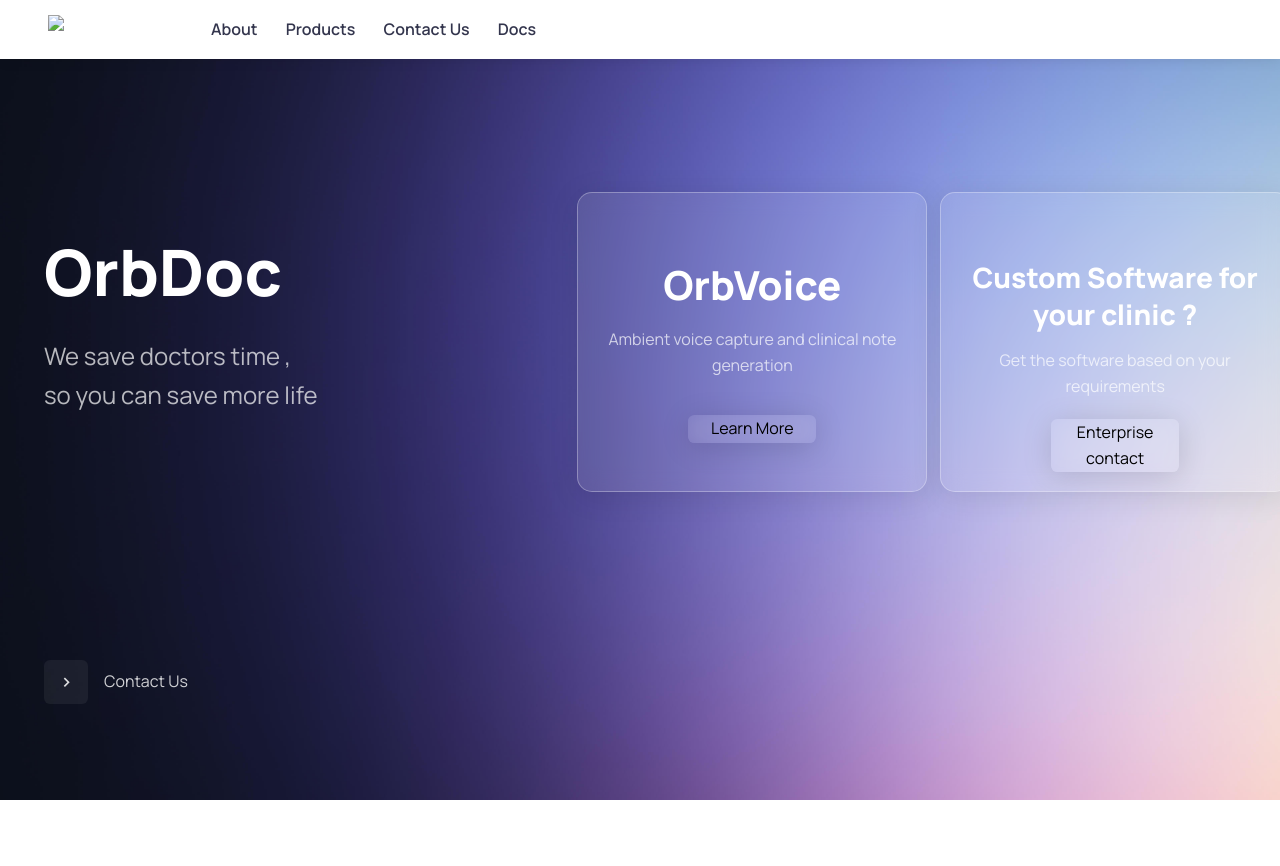
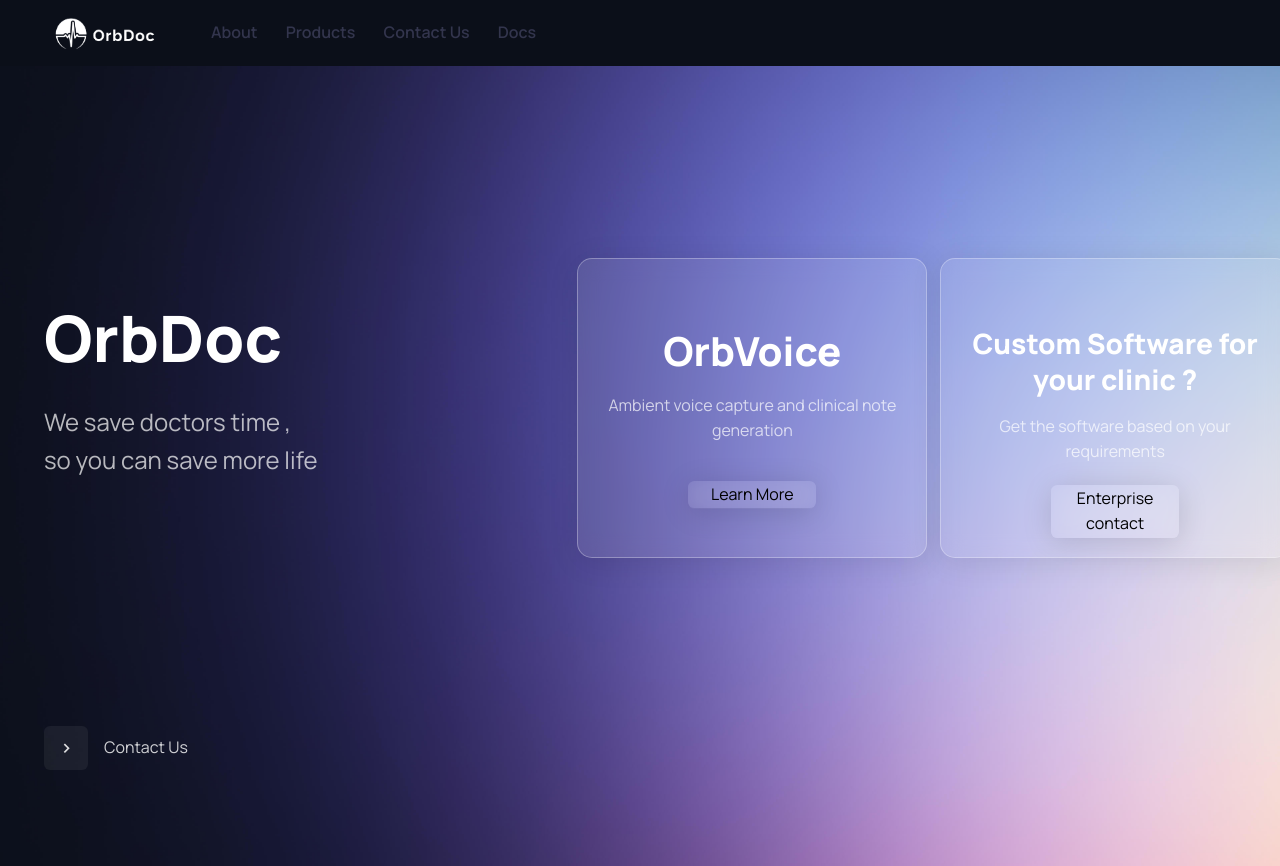
Before and after one commit to Pragatheeshwar07/orbdoc, a plain HTML site: page index.html in a window 1280 px wide. Before the commit the page ends 800 px from the top, so only its background shows below. Drawn offline with nearby package versions, Linux system fonts and the light colour scheme; some packages are replaced by stand-ins of ours; a script that the page names is missing.

Commit message:
Update index.html

```diff
--- a/index.html
+++ b/index.html
@@ -201,10 +201,10 @@
 
         <!-- Navbar -->
         <!-- Remove "fixed-top" class to make navigation bar scrollable with the page -->
-        <header class="header navbar navbar-expand-lg bg-light shadow-sm fixed-top" style="background-color: black;">
+        <header class="header navbar navbar-expand-lg" style="background-color: #0b0f19;">
             <div class="container px-3">
             <a href="index2.html" class="navbar-brand pe-3">
-                <img src="assets/img/logo5.png" width="110" style="margin-top: -1vw;">
+                <img src="logo5.png" width="110" style="margin-top: -1vw;">
             </a>
             <div id="navbarNav" class="offcanvas offcanvas-end">
                 <div class="offcanvas-header border-bottom">
```
